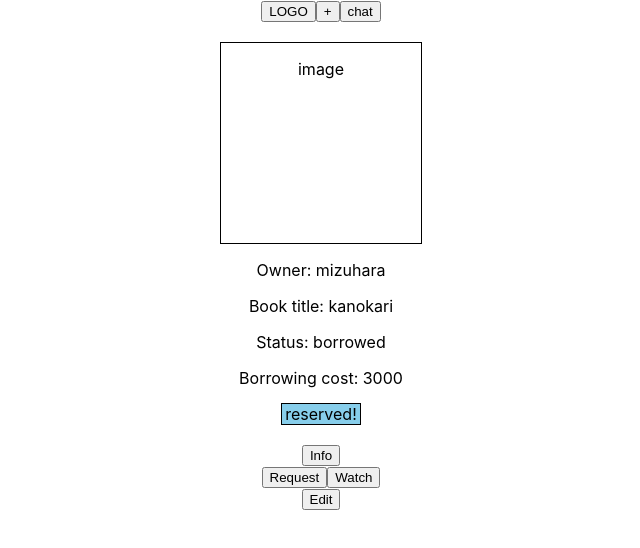
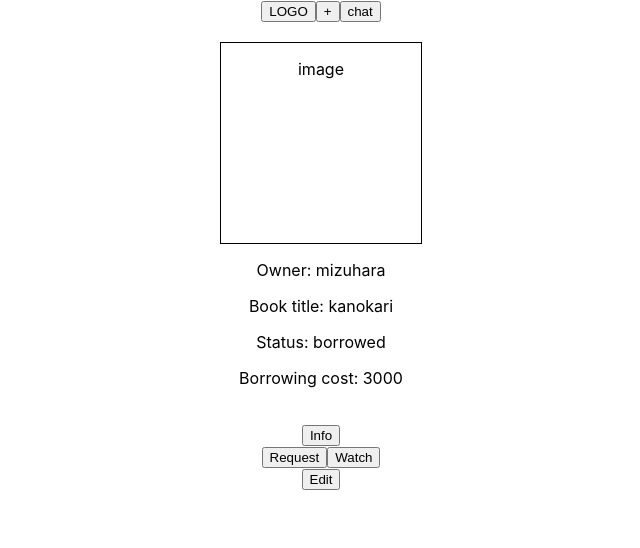
Before and after one commit to swsnu/swppfall2022-team8, a React (Create React App) app in the folder frontend/: page /book/1 in a window 1280 px wide. Shown: the top 548 px of the page, without its empty margins (319-959 px from the left). Built offline with nearby package versions, Linux system fonts and the light colour scheme.

Commit message:
remove reserved status

```diff
--- a/frontend/src/containers/BookDetailPage/BookDetailPage.tsx
+++ b/frontend/src/containers/BookDetailPage/BookDetailPage.tsx
@@ -8,7 +8,6 @@ const testBookDetail = {
   owner: "mizuhara",
   status: "borrowed",
   cost: 3000,
-  reserved: true,
   info: "\"Until now, I've always had a five star rating! Give me back my five star rating right now, got it!?\"",
   tags: ["light_novel", "love_comedy"],
   questions: ["You should give me a five star rating."]
@@ -40,14 +39,6 @@ const BookDetailPage = () => {
       <p>Book title: {testBookDetail.title}</p>
       <p>Status: {testBookDetail.status}</p>
       <p>Borrowing cost: {testBookDetail.cost}</p>
-      {testBookDetail.reserved ? (
-        <>
-          <span className="reserved-icon">
-            reserved!
-          </span>
-          <br/>
-        </>
-      ) : null}
       <br/>
       <button
         type="button"
```
